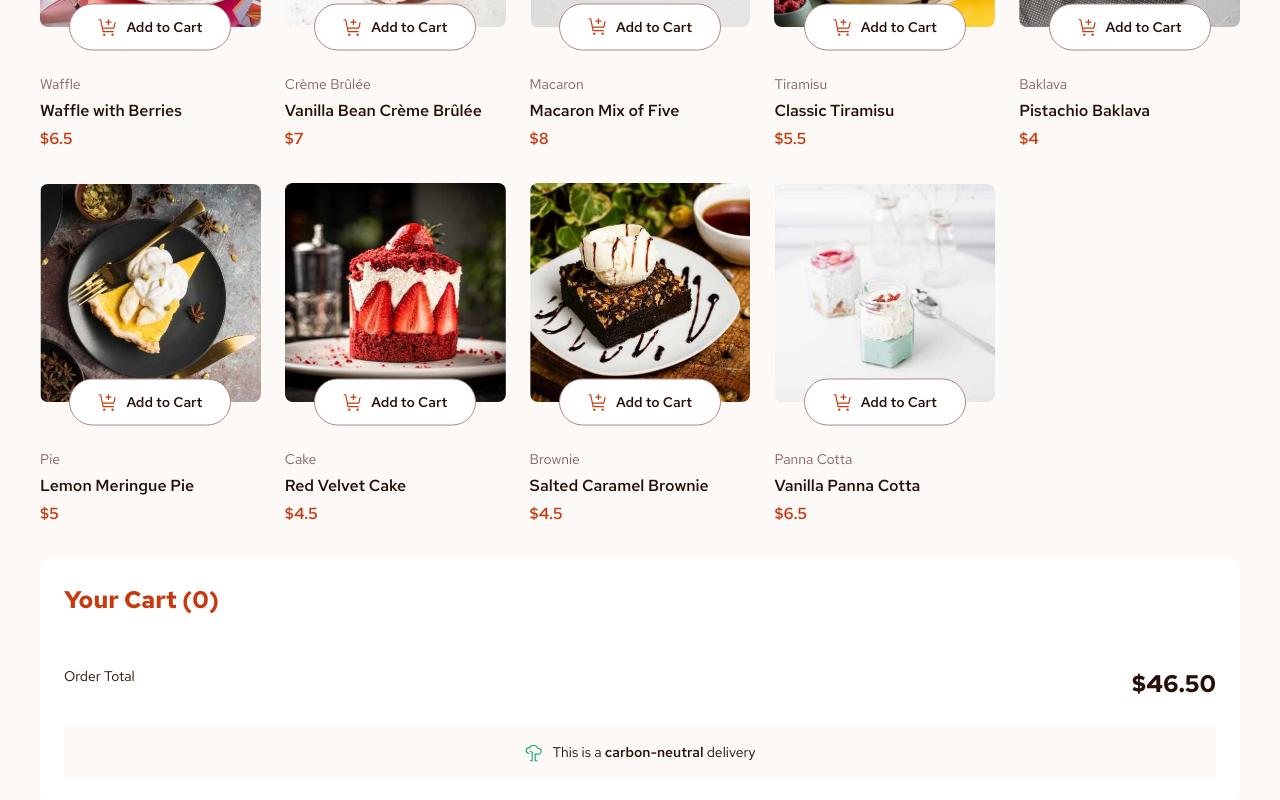
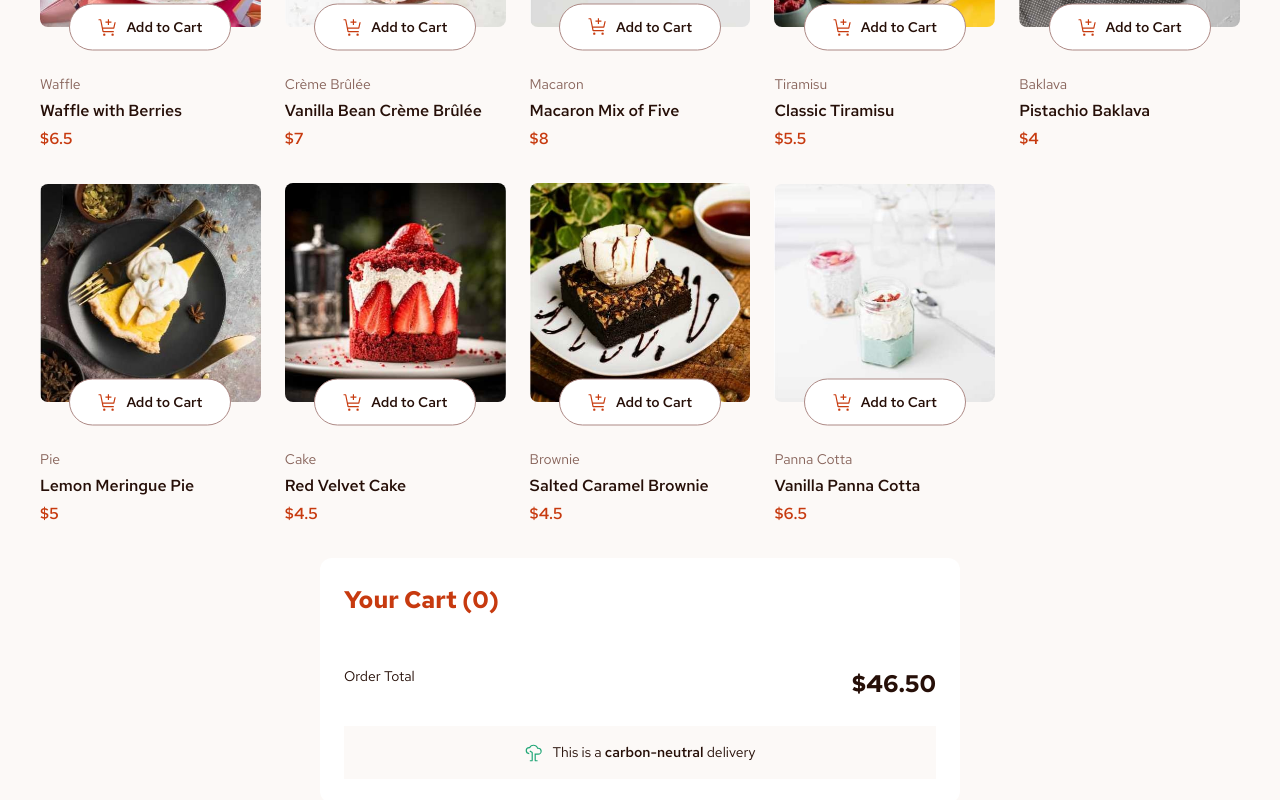
Before and after one commit to DarkstarXDD/product-card-with-list, a React (Vite) app: page / in a window 1280 px wide. Shown: the part 312-1112 px from the top of the page. Built offline with nearby package versions, Linux system fonts and the light colour scheme.

Commit message:
refactor: limit the cart max-width

```diff
--- a/src/components/Cart/Cart.module.css
+++ b/src/components/Cart/Cart.module.css
@@ -1,4 +1,6 @@
 .cart {
+  width: 100%;
+  max-width: 40rem;
   max-height: max-content;
   display: flex;
   flex-direction: column;
@@ -8,6 +10,7 @@
   background-color: var(--clr-white);
   border-radius: 12px;
   padding: 1.5rem;
+  justify-self: center;
 }
 
 @media (min-width: 90rem) {
```
